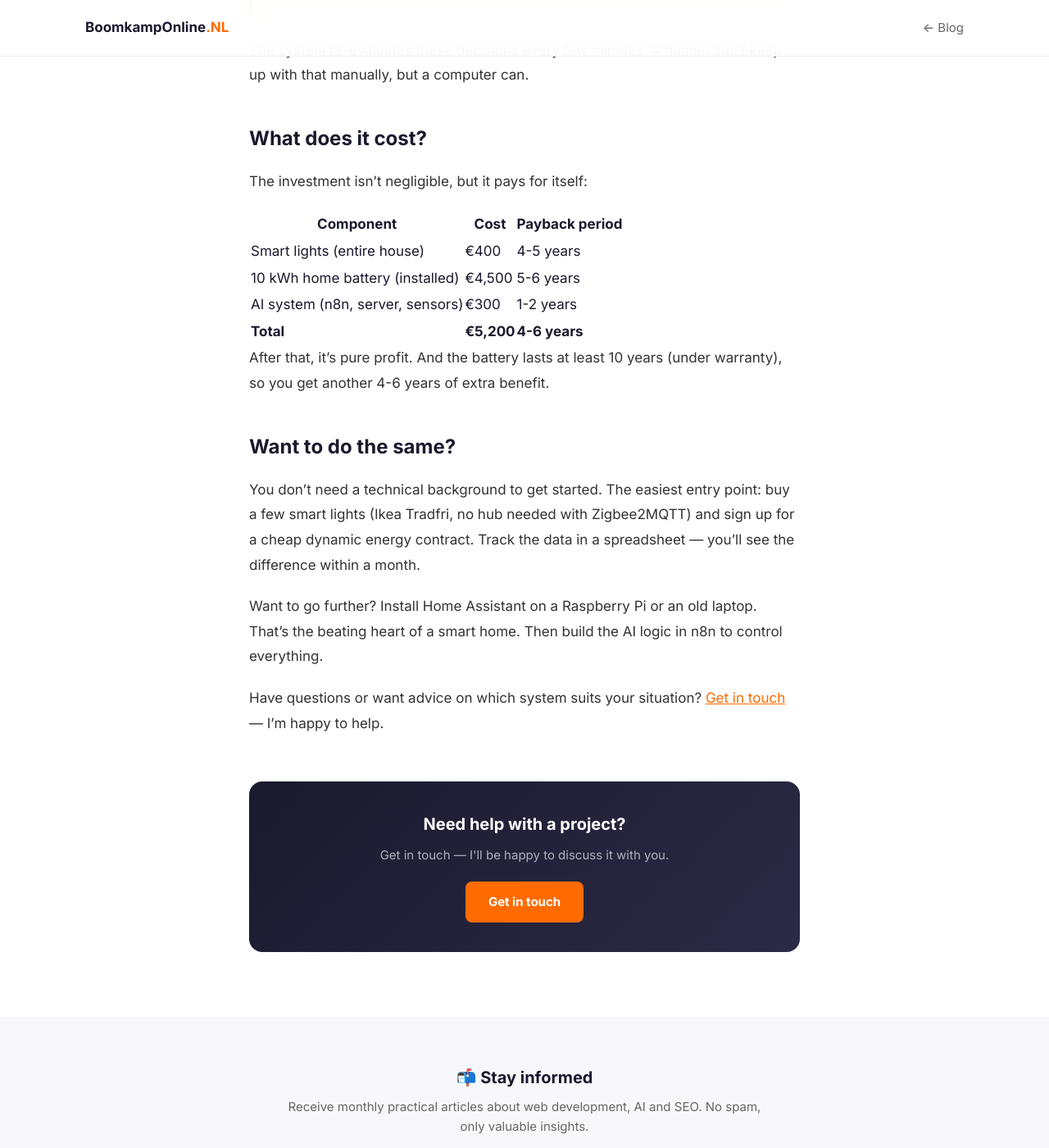
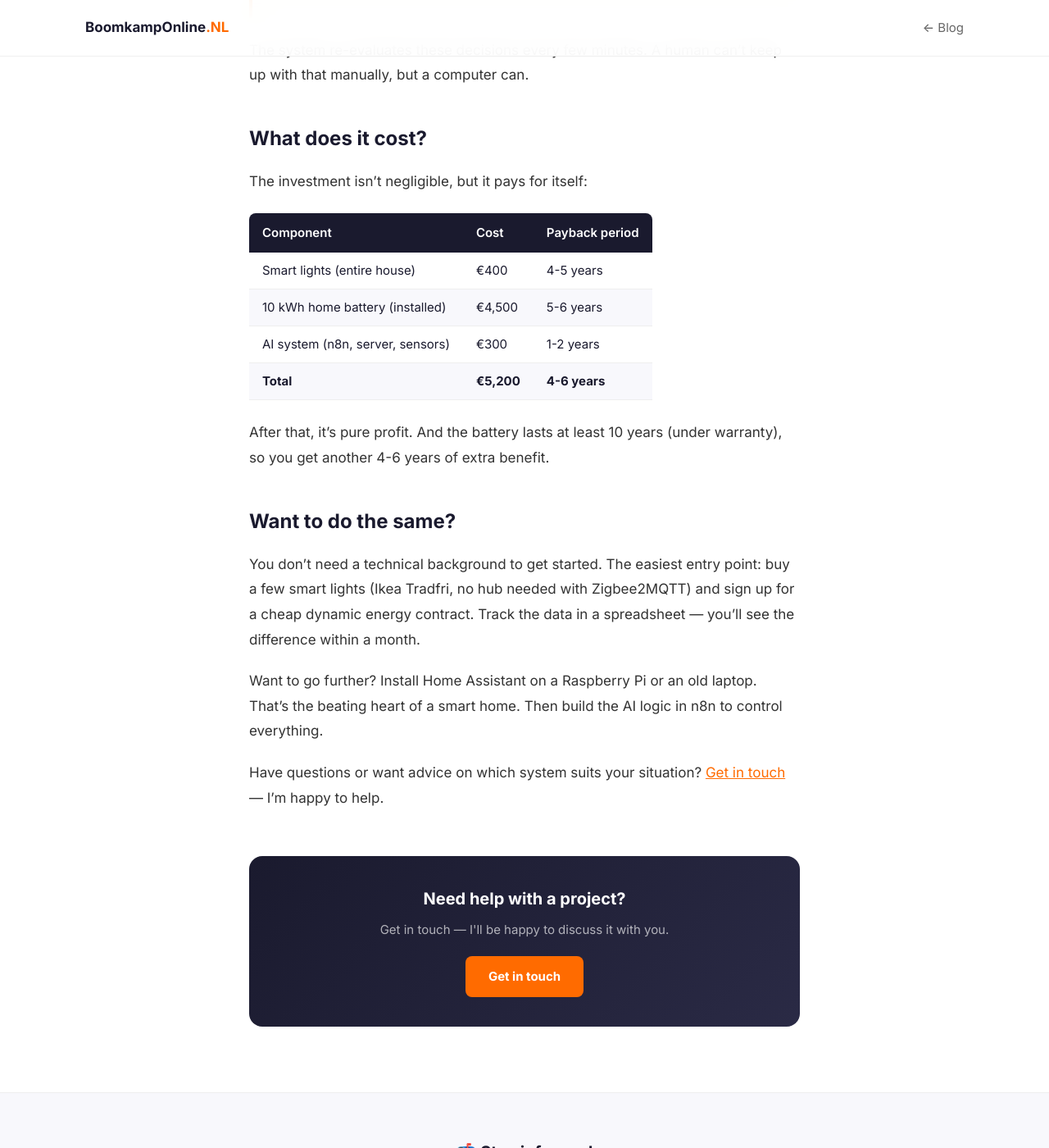
Before and after one commit to paulnl/boomkamponline.nl, a Jekyll site: the page built from _posts/2025-06-08-home-automation-ai-energy.md, in a window 1280 px wide and 1400 px high, scrolled down 3289 px. Shown: the whole window at 82% size. Built offline with Jekyll 4.4.1, drawn with Linux system fonts in a browser that asks for light colours.

Commit message:
Voeg table styling toe aan blog layout
Tabellen nu: donkere header met afgeronde hoeken,
afwisselende rijkleuren, hover-effect, ruime padding,
horizontaal scrollen op mobiel.

```diff
--- a/_layouts/post.html
+++ b/_layouts/post.html
@@ -182,6 +182,63 @@
       margin: 24px 0;
     }
     .article-content a { font-weight: 500; }
+
+    /* Tabellen */
+    .article-content table {
+      width: 100%;
+      border-collapse: collapse;
+      margin: 24px 0;
+      font-size: 0.9375rem;
+      line-height: 1.6;
+      overflow-x: auto;
+      display: block;
+    }
+    .article-content table thead {
+      display: table-header-group;
+    }
+    .article-content table tbody {
+      display: table-row-group;
+    }
+    .article-content table tr {
+      display: table-row;
+    }
+    .article-content th {
+      background: #1A1A2E;
+      color: #fff;
+      font-weight: 600;
+      text-align: left;
+      padding: 12px 16px;
+      white-space: nowrap;
+    }
+    .article-content th:first-child {
+      border-radius: 8px 0 0 0;
+    }
+    .article-content th:last-child {
+      border-radius: 0 8px 0 0;
+    }
+    .article-content td {
+      padding: 10px 16px;
+      border-bottom: 1px solid #eee;
+      vertical-align: top;
+    }
+    .article-content tr:nth-child(even) td {
+      background: #f8f8fc;
+    }
+    .article-content tr:hover td {
+      background: #fff4eb;
+    }
+    .article-content table p {
+      margin: 0;
+    }
+    @media (max-width: 640px) {
+      .article-content table {
+        font-size: 0.8125rem;
+      }
+      .article-content th,
+      .article-content td {
+        padding: 8px 10px;
+      }
+    }
 
     /* CTA onderaan */
     .article-cta {
```
